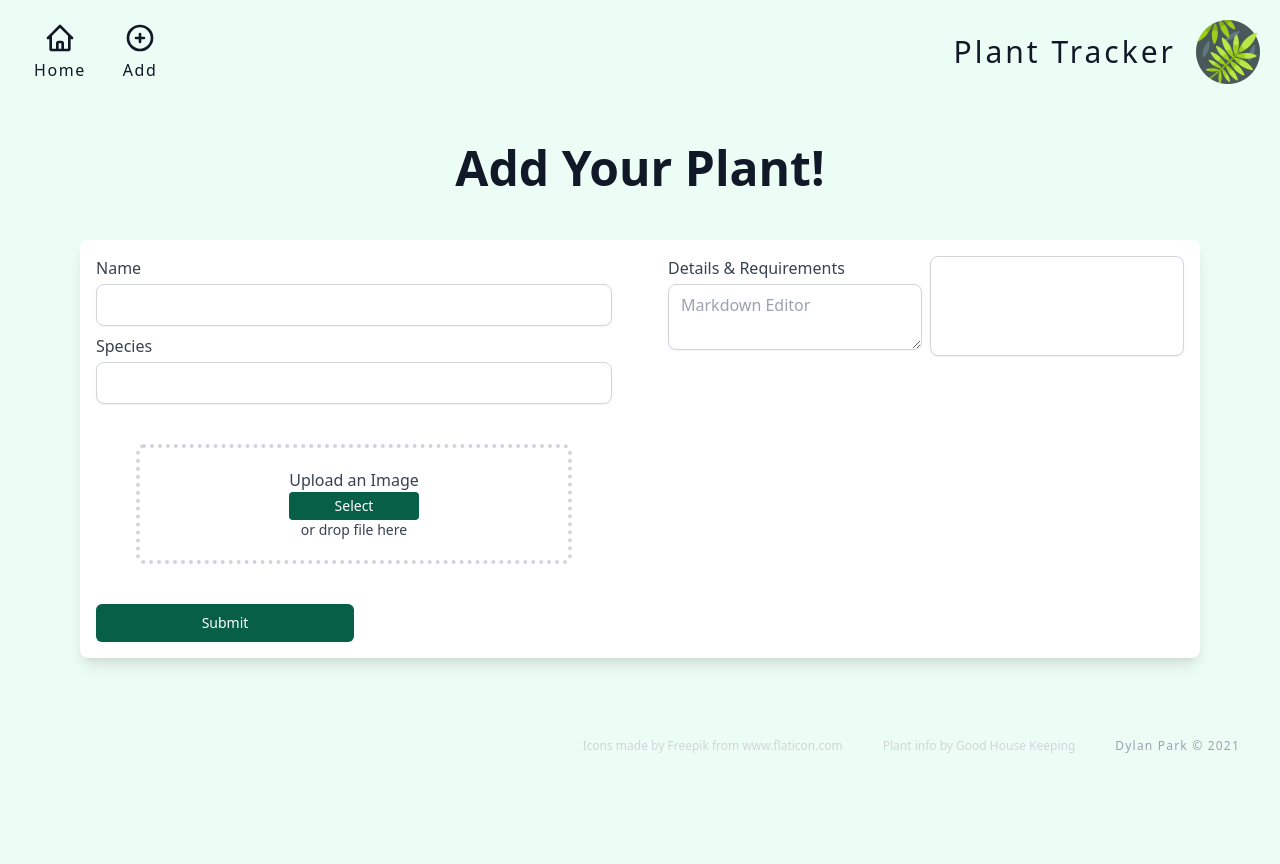
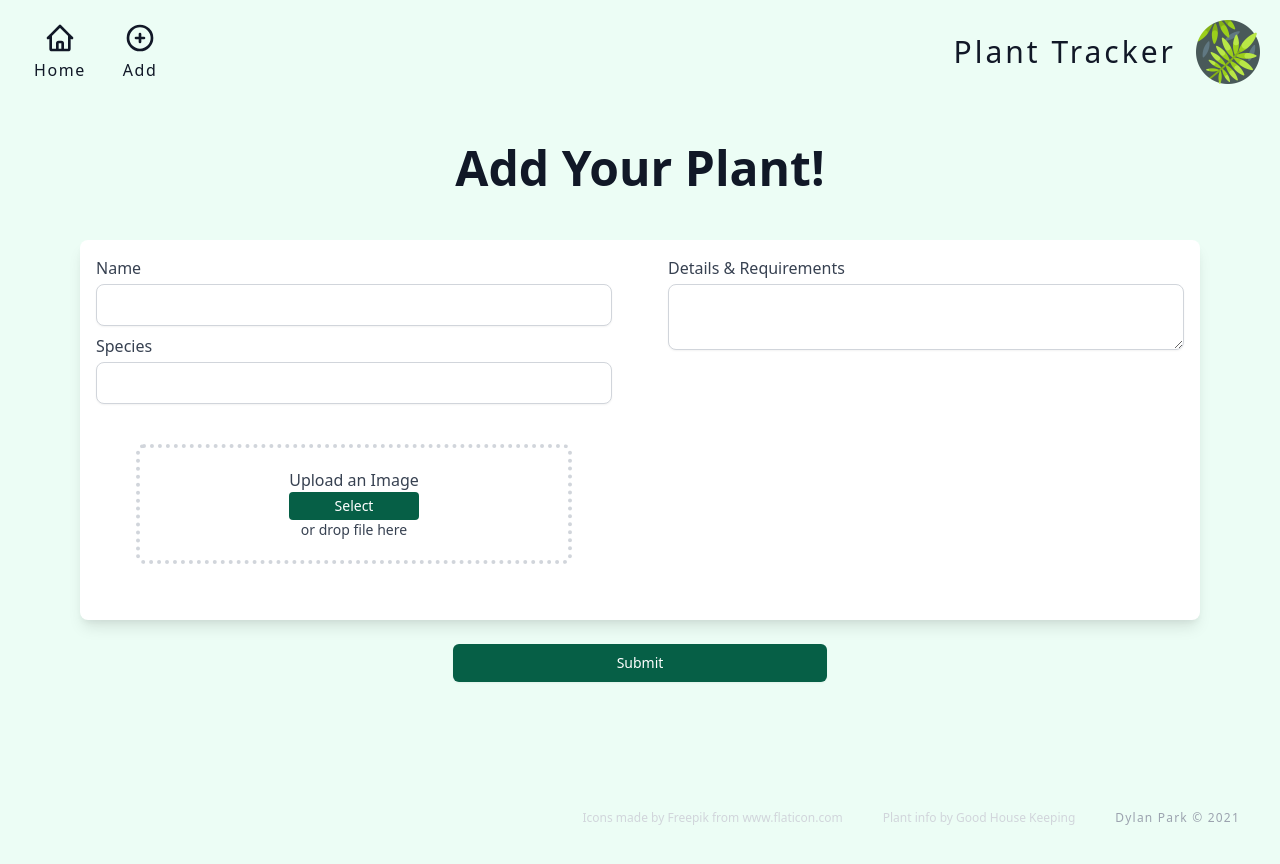
Before and after one commit to dylpark/plant-tracker-app-react, a Next.js app: page /add in a window 1280 px wide. Before the commit the page ends 800 px from the top, so only its background shows below. Built offline with nearby package versions, Linux system fonts and the light colour scheme.

Commit message:
Center button, disable markdown
Markdown editor not displaying output correctly.

```diff
--- a/components/form/Button.jsx
+++ b/components/form/Button.jsx
@@ -6,7 +6,7 @@ export default function Button(props) {
     <div>
       <button
         type="submit"
-        className="w-1/2 flex justify-center py-2 px-4 border border-transparent rounded-md shadow-sm text-sm font-medium text-white bg-green-800 hover:bg-green-500 focus:outline-none focus:ring-2 focus:ring-offset-2 focus:ring-green-500"
+        className="w-1/3 py-2 px-4 border border-transparent rounded-md shadow-sm text-sm font-medium text-white bg-green-800 hover:bg-green-500 focus:outline-none focus:ring-2 focus:ring-offset-2 focus:ring-green-500"
       >
         {props.title}
       </button>
--- a/components/form/Form.jsx
+++ b/components/form/Form.jsx
@@ -61,7 +61,6 @@ export default function Form() {
                 // value={plant.species}
               />
               <FileUpload />
-              <Button title="Submit" />
             </div>
           </div>
 
@@ -72,6 +71,9 @@ export default function Form() {
             </div>
           </div>
         </div>
+        <div className="text-center pb-12">
+          <Button title="Submit" />
+        </div>
       </form>
     </div>
   );
--- /dev/null
+++ b/components/form/MarkdownEditor-Copy.jsx
@@ -0,0 +1,31 @@
+import React from "react";
+import { useState } from "react";
+import ReactMarkdown from "react-markdown";
+
+function MarkdownEditor(props) {
+  const [markdown, setMarkdown] = useState();
+
+  return (
+    <div className="grid grid-cols-1 lg:grid-cols-2 gap-2">
+      <div>
+        <label class="text-m font-thin text-gray-700">{props.title}</label>
+        <div className="mt-1">
+          <textarea
+            className="w-full border border-gray-300 px-3 py-2 rounded-lg shadow-sm focus:outline-none focus:border-green-500"
+            autofocus
+            placeholder="Markdown Editor"
+            value={markdown}
+            onChange={(e) => setMarkdown(e.target.value)}
+          />
+        </div>
+      </div>
+
+      <ReactMarkdown
+        children={markdown}
+        className="border bg-white border-gray-300 px-3 py-2 rounded-lg shadow-sm focus:outline-none focus:border-green-500"
+      />
+    </div>
+  );
+}
+
+export default MarkdownEditor;
--- a/components/form/MarkdownEditor.jsx
+++ b/components/form/MarkdownEditor.jsx
@@ -1,30 +1,30 @@
 import React from "react";
 import { useState } from "react";
-import ReactMarkdown from "react-markdown";
+// import ReactMarkdown from "react-markdown";
 
 function MarkdownEditor(props) {
   const [markdown, setMarkdown] = useState();
 
   return (
-    <div className="grid grid-cols-1 lg:grid-cols-2 gap-2">
+    // <div className="grid grid-cols-1 lg:grid-cols-2 gap-2">
     <div>
       <label class="text-m font-thin text-gray-700">{props.title}</label>
       <div className="mt-1">
         <textarea
           className="w-full border border-gray-300 px-3 py-2 rounded-lg shadow-sm focus:outline-none focus:border-green-500"
           autofocus
-            placeholder="Markdown Editor"
+          //   placeholder="Markdown Editor"
           value={markdown}
           onChange={(e) => setMarkdown(e.target.value)}
         />
       </div>
     </div>
 
-      <ReactMarkdown
-        children={markdown}
-        className="border bg-white border-gray-300 px-3 py-2 rounded-lg shadow-sm focus:outline-none focus:border-green-500"
-      />
-    </div>
+    //   {/* <ReactMarkdown
+    //     children={markdown}
+    //     className="border bg-white border-gray-300 px-3 py-2 rounded-lg shadow-sm focus:outline-none focus:border-green-500"
+    //   /> */}
+    // </div>
   );
 }
 
```
Lines whose indentation alone changed are shown as unchanged.
